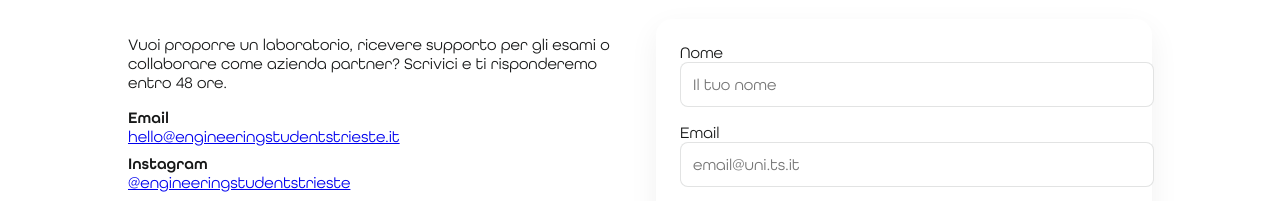
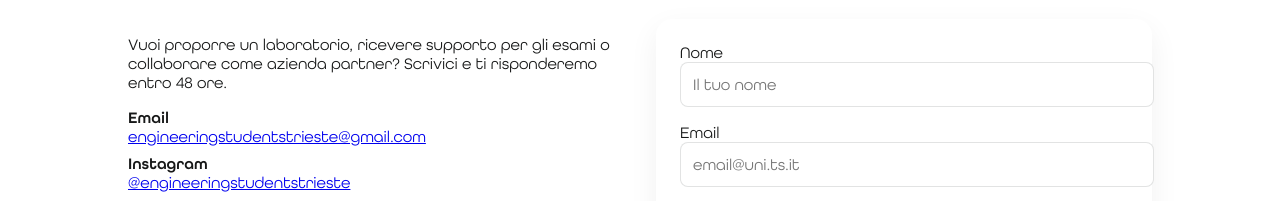
Before and after one commit to engineeringstudentstrieste/engineeringstudentstrieste.github.io, a React (Create React App) app in the folder frontend/: page / in a window 1280 px wide. Shown: the part 2360-2561 px from the top of the page. Built offline with nearby package versions, Linux system fonts and the light colour scheme.

Commit message:
Modifiche e-mail

```diff
--- a/frontend/src/App.js
+++ b/frontend/src/App.js
@@ -169,7 +169,7 @@ function App() {
               <dl>
                 <dt>Email</dt>
                 <dd>
-                  <a href="mailto:hello@engineeringstudentstrieste.it">hello@engineeringstudentstrieste.it</a>
+                  <a href="mailto:engineeringstudentstrieste@gmail.com">engineeringstudentstrieste@gmail.com</a>
                 </dd>
                 <dt>Instagram</dt>
                 <dd>
@@ -215,7 +215,7 @@ function App() {
             ))}
           </div>
           <p className="center-text">
-            Scrivici a <a href="mailto:partnership@engineeringstudentstrieste.it">partnership@engineeringstudentstrieste.it</a> per ricevere il media kit completo.
+            Scrivici a <a href="mailto:engineeringstudentstrieste@gmail.com">partnership@engineeringstudentstrieste.it</a> per ricevere il media kit completo.
           </p>
         </Section>
       </main>
```
Also changed, not shown: frontend/package.json (+7 -1 lines), 2 other files (tests, documents, lock files or other folders).
